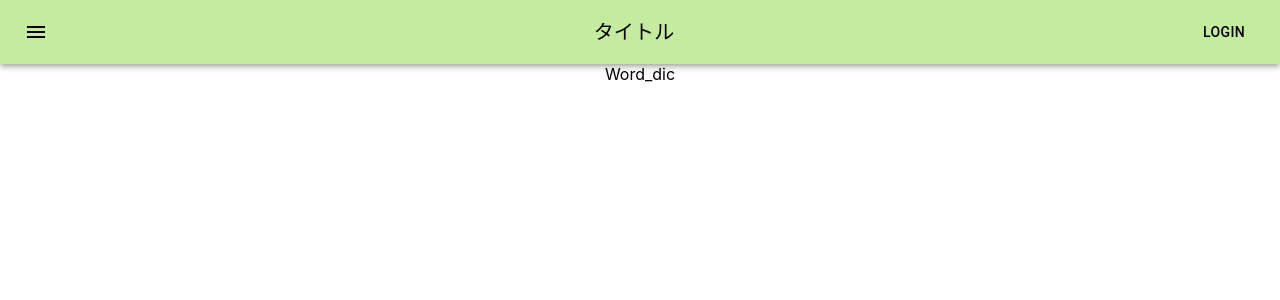
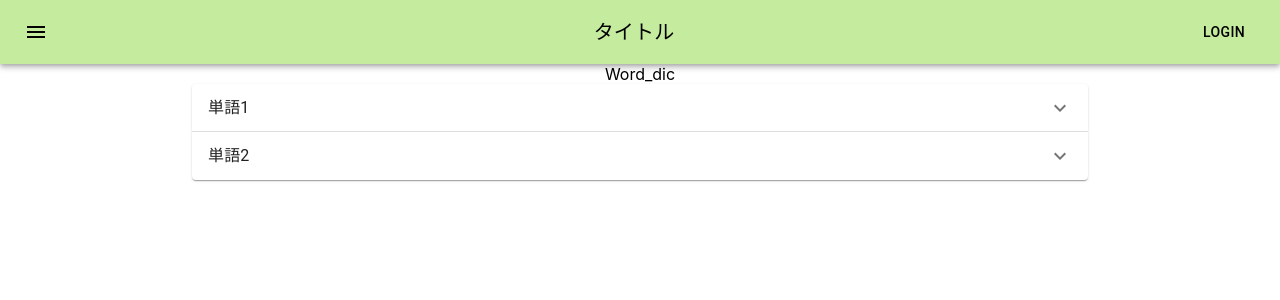
Before and after one commit to O-tips/hackU2023sp, a React (Create React App) app: page /Word_dic in a window 1280 px wide. Shown: the top 300 px of the page. Built offline with nearby package versions, Linux system fonts and the light colour scheme.

Commit message:
辞書画面の実装、initial_displayの追加

```diff
--- a/src/contents/App.jsx
+++ b/src/contents/App.jsx
@@ -10,6 +10,7 @@ import Header from './Header';
 import Background from '../assets/background.jpg';
 
 import { BrowserRouter, Routes, Route, useNavigate, useLocation, Link} from "react-router-dom";
+import Initial_display from './Initial_display';
 import Read_pdf from './Read_pdf';
 import Word_dic from './Word_dic';
 
@@ -26,6 +27,7 @@ function App() {
         <Route path="/Word_dic" element={<Word_dic />} />
         <Route path="/SignIn" element={<SignIn />} />
         <Route path="/SignUp" element={<SignUp />} />
+        <Route path="/Initial_display" element={<Initial_display />} />
       </Routes>
     </div>
   );
--- a/src/contents/Home.jsx
+++ b/src/contents/Home.jsx
@@ -5,6 +5,7 @@ import { Button } from '@mui/material';
 import Stack from '@mui/material/Stack';
 import '../Home.css'
 import DeleteIcon from '@mui/icons-material/Delete';
+import ArticleIcon from '@mui/icons-material/Article';
 
 
 import { BrowserRouter, Routes, Route, useNavigate, useLocation, Link} from "react-router-dom";
@@ -45,11 +46,13 @@ function Home() {
             <Button class="border">
 	        <p class="left">00/00 論文１</p>
             </Button>
+            <ArticleIcon color="primary"/>
             <DeleteIcon color="primary"/>
             <div class="padding5"></div>
             <Button class="border">
 	        <p class="left">01/00 論文２</p>
             </Button>
+            <ArticleIcon color="primary"/>
 	        <DeleteIcon color="primary"/>
 
 
--- /dev/null
+++ b/src/contents/Initial_display.jsx
@@ -0,0 +1,10 @@
+import logo from '../logo.svg';
+import '../App.css';
+import React from 'react';
+
+import { BrowserRouter, Routes, Route, useNavigate, useLocation, Link} from "react-router-dom";
+
+function Initial_display() {
+    return (<>Initial Display</>);
+}
+export default Initial_display;
--- a/src/contents/Word_dic.jsx
+++ b/src/contents/Word_dic.jsx
@@ -1,10 +1,55 @@
 import logo from '../logo.svg';
 import '../App.css';
 import React from 'react';
-
+import Accordion from '@mui/material/Accordion';
+import AccordionSummary from '@mui/material/AccordionSummary';
+import AccordionDetails from '@mui/material/AccordionDetails';
+import Typography from '@mui/material/Typography';
+import ExpandMoreIcon from '@mui/icons-material/ExpandMore';
+import { Box,Grid } from '@mui/material';
 import { BrowserRouter, Routes, Route, useNavigate, useLocation, Link} from "react-router-dom";
 
 function Word_dic() {
-    return (<>Word_dic</>);
+    return (<>
+    Word_dic
+
+    <div>
+    <Grid container direction="column" alignItems="center">
+    <Box sx={{ width: '70%' }}>
+      <Accordion>
+        <AccordionSummary
+          expandIcon={<ExpandMoreIcon />}
+          aria-controls="panel1a-content"
+          id="panel1a-header"
+        >
+          <Typography>単語1</Typography>
+        </AccordionSummary>
+        <AccordionDetails style={{ color: "#000000", backgroundColor: "#d9d9d9" }}>
+          <Typography>
+            ここに単語の意味を表示
+          </Typography>
+        </AccordionDetails>
+      </Accordion>
+      <Accordion>
+        <AccordionSummary
+          expandIcon={<ExpandMoreIcon />}
+          aria-controls="panel2a-content"
+          id="panel2a-header"
+        >
+          <Typography>単語2</Typography>
+        </AccordionSummary>
+        <AccordionDetails　style={{ color: "#000000", backgroundColor: "#d9d9d9" }}>
+          <Typography>
+            ここに単語の意味を表示
+          </Typography>
+        </AccordionDetails>
+      </Accordion>
+      </Box>
+      </Grid>
+
+    </div>
+
+
+    </>);
 }
 export default Word_dic;
```
